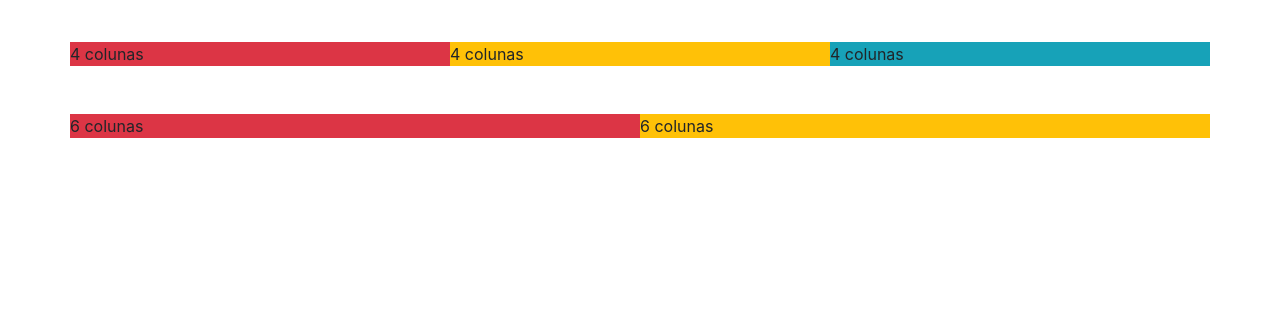
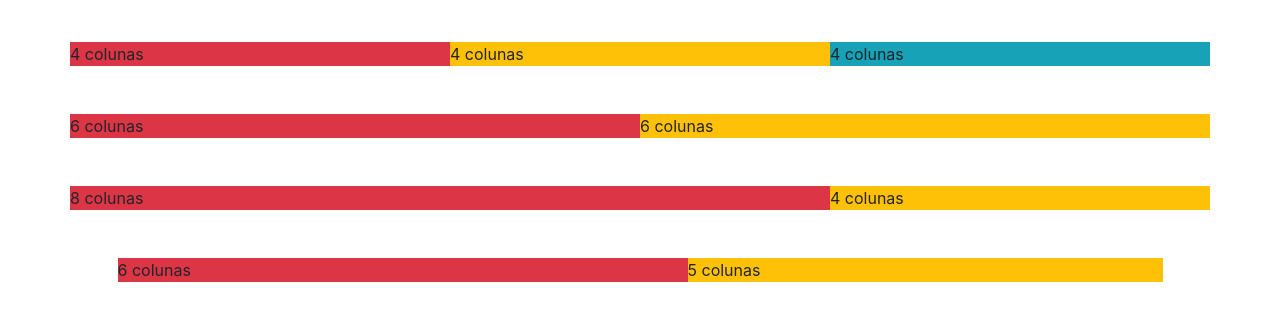
Before and after one commit to Pietra-Santos/Bootstrap, a plain HTML site: page index.html in a window 1280 px wide. Shown: the part 62-382 px from the top of the page. Drawn offline with nearby package versions, Linux system fonts and the light colour scheme.

Commit message:
Att Navbar e Grid

```diff
--- a/index.html
+++ b/index.html
@@ -68,6 +68,26 @@
                 <div class="bg-warning">6 colunas</div>
             </div>
         </div>
+
+        <div class="row mt-5 d-flex justify-content-center">
+
+            <div class="col-md-8 p-0">
+                <div class="bg-danger">8 colunas</div>
+            </div>
+            <div class="col-md-4  p-0">
+                <div class="bg-warning">4 colunas</div>
+            </div>
+        </div>
+
+        <div class="row mt-5 d-flex justify-content-center">
+
+            <div class="col-md-6 p-0">
+                <div class="bg-danger">6 colunas</div>
+            </div>
+            <div class="col-md-5  p-0">
+                <div class="bg-warning">5 colunas</div>
+            </div>
+        </div>
     </div>
     <!--/Grid-->
 
```
